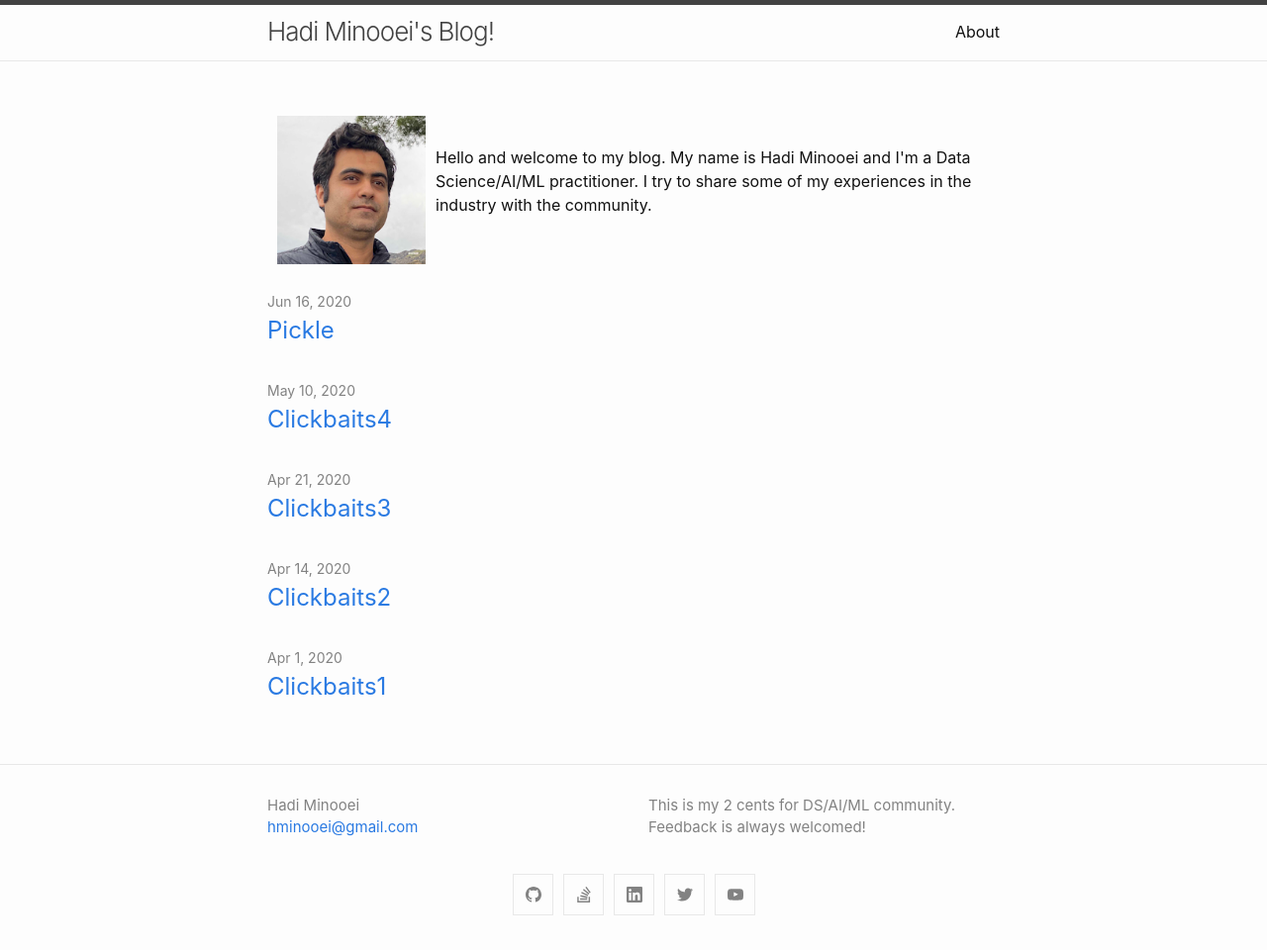
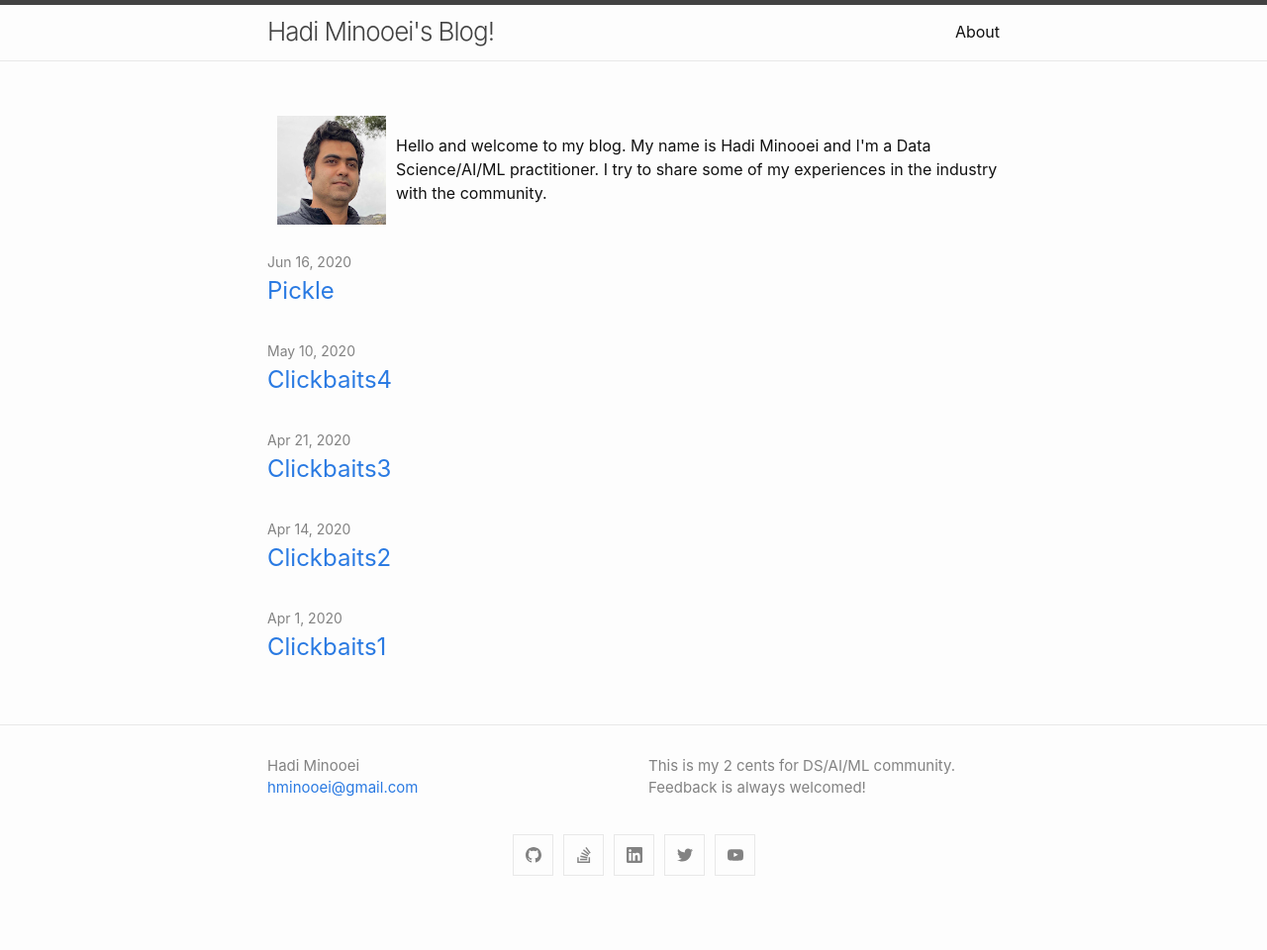
Before and after one commit to hminooei/hminooei.github.io, a Jekyll site: the page built from index.md, in a window 1280 px wide. Shown: the whole page at 99% size. Built offline with Jekyll 4.4.1, drawn with Linux system fonts in a browser that asks for light colours; our own code applies the rules of GitHub Pages for plain Markdown files; after the commit the page ends 920 px from its top, so only the background shows below that.

Commit message:
Modify width of avatar image and bio padding top

```diff
--- a/index.md
+++ b/index.md
@@ -1,5 +1,5 @@
-<img alt="Hadi Minooei" title="Hadi Minooei" src="/images/apple-touch-icon.png" style="float:left;padding: 10px;width: 150px;margin-bottom: 15px;">
+<img alt="Hadi Minooei" title="Hadi Minooei" src="/images/apple-touch-icon.png" style="float:left;padding: 10px;width: 110px;margin-bottom: 15px;">
 
-<p style="padding-top: 40px;">
+<p style="padding-top: 28px;">
   Hello and welcome to my blog. My name is Hadi Minooei and I'm a Data Science/AI/ML practitioner. I try to share some of my experiences in the industry with the community.
 </p>
```
